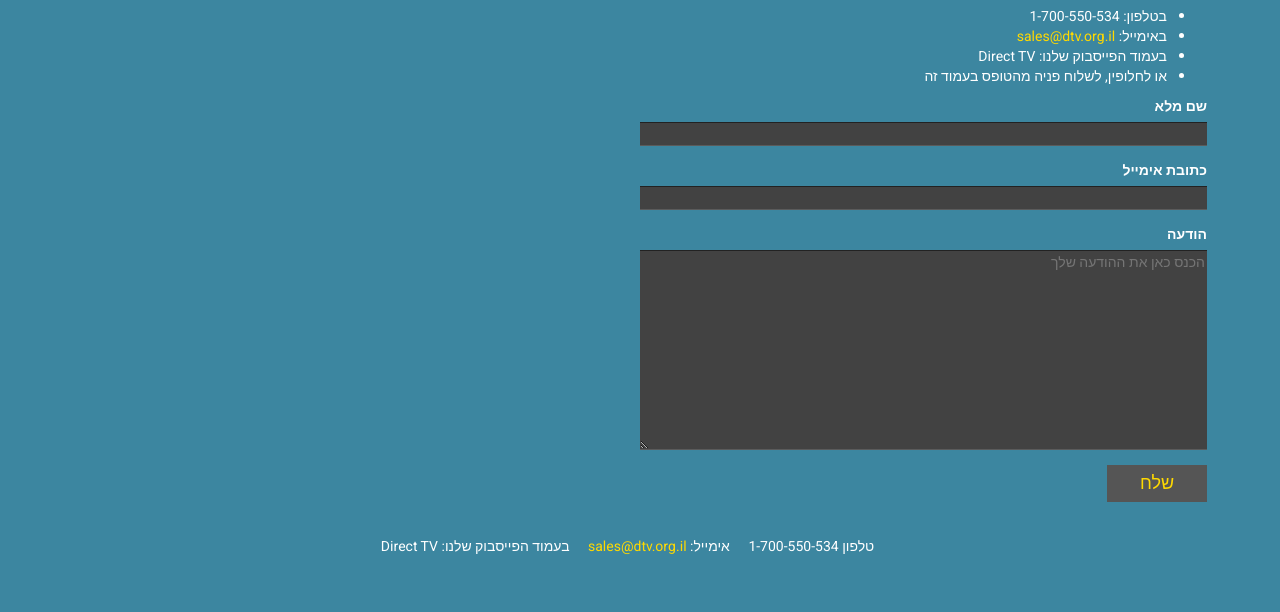
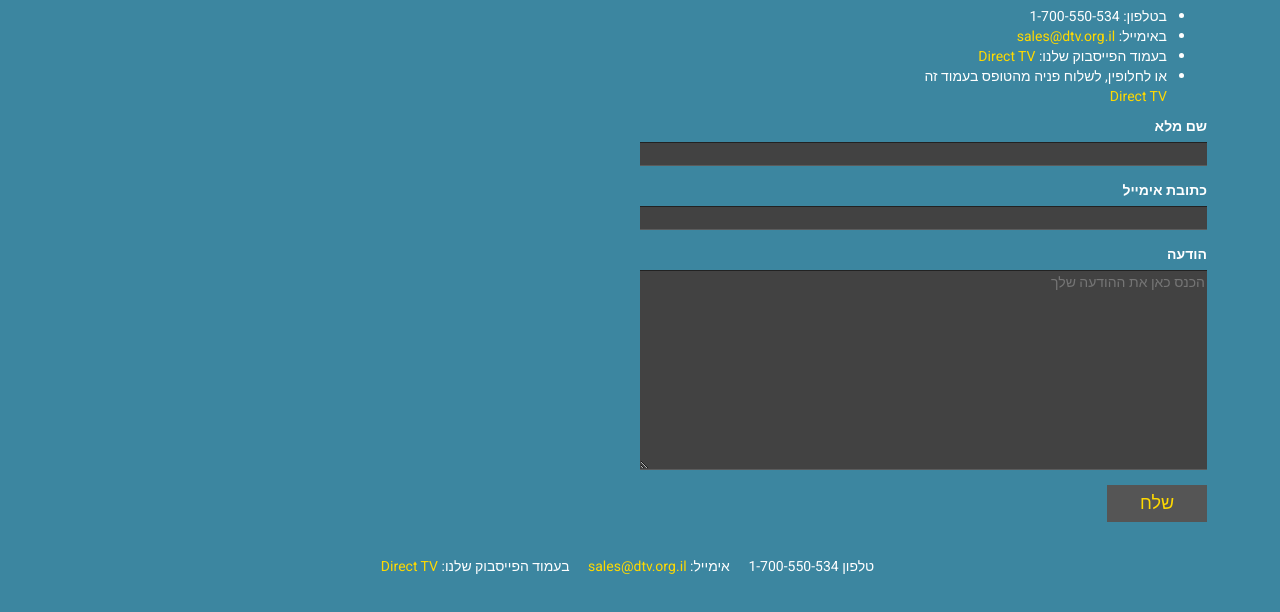
Before and after one commit to edento/direct-tv, a website: page public/index.html at #!/contact in a window 1280 px wide. Shown: the part 300-912 px from the top of the page. Drawn offline with nearby package versions, Linux system fonts and the light colour scheme; some packages are replaced by stand-ins of ours.

Commit message:
Add Facebook page link

```diff
--- a/public/index.html
+++ b/public/index.html
@@ -33,7 +33,7 @@
                 <li>טלפון 1-700-550-534</li>
                 <li>אימייל: <a href="mailto:sales@dtv.org.il?subject=התעניינות בשירות">sales@dtv.org.il</a>
                 </li>
-                <li>בעמוד הפייסבוק שלנו: Direct TV</li>
+                <li>בעמוד הפייסבוק שלנו: <a href="https://www.facebook.com/tv.of.tomorrow/">Direct TV</a></li>
             </ul>
         </footer>
     </section>
--- a/public/pages/contact.html
+++ b/public/pages/contact.html
@@ -5,8 +5,9 @@
         <li>בטלפון: 1-700-550-534</li>
         <li>באימייל: <a href="mailto:sales@dtv.org.il?subject=התעניינות בשירות">sales@dtv.org.il</a>
         </li>
-        <li>בעמוד הפייסבוק שלנו: Direct TV</li>
+        <li>בעמוד הפייסבוק שלנו: <a href="https://www.facebook.com/tv.of.tomorrow/">Direct TV</a></li>
         <li>או לחלופין, לשלוח פניה מהטופס בעמוד זה</li>
+        <a href="https://www.facebook.com/tv.of.tomorrow/">Direct TV</a>
     </ul>
     <!--<form class="form" method="POST" action="http://formspree.io/eden.toledano@gmail.com">
         <label for="name">שם מלא</label>
```
